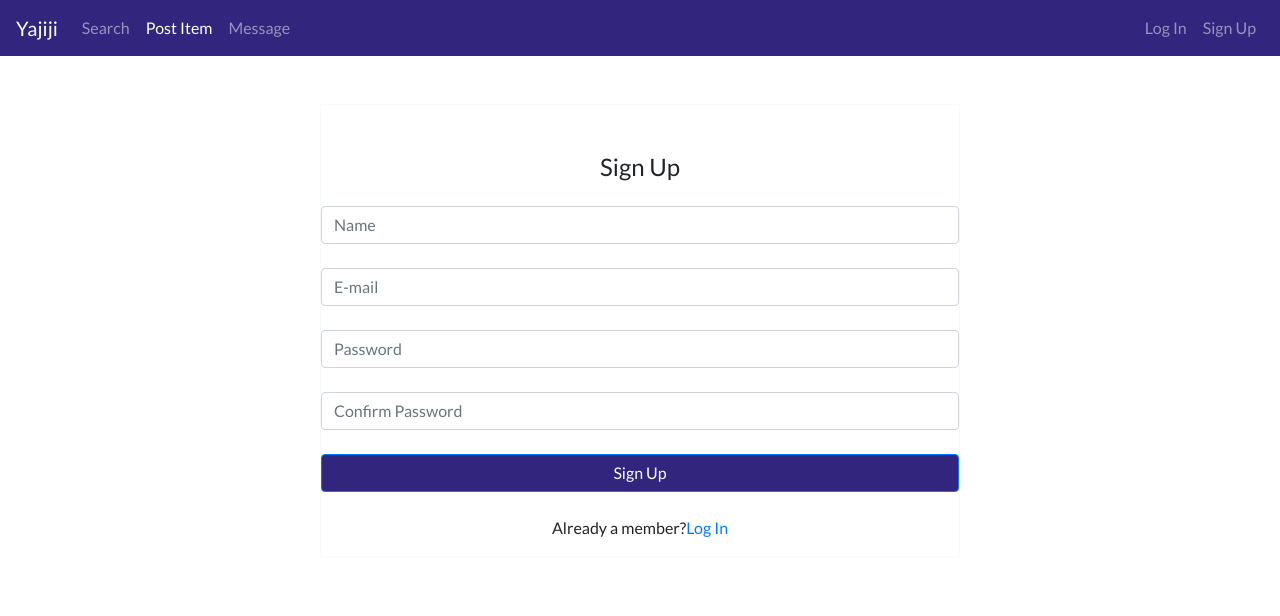
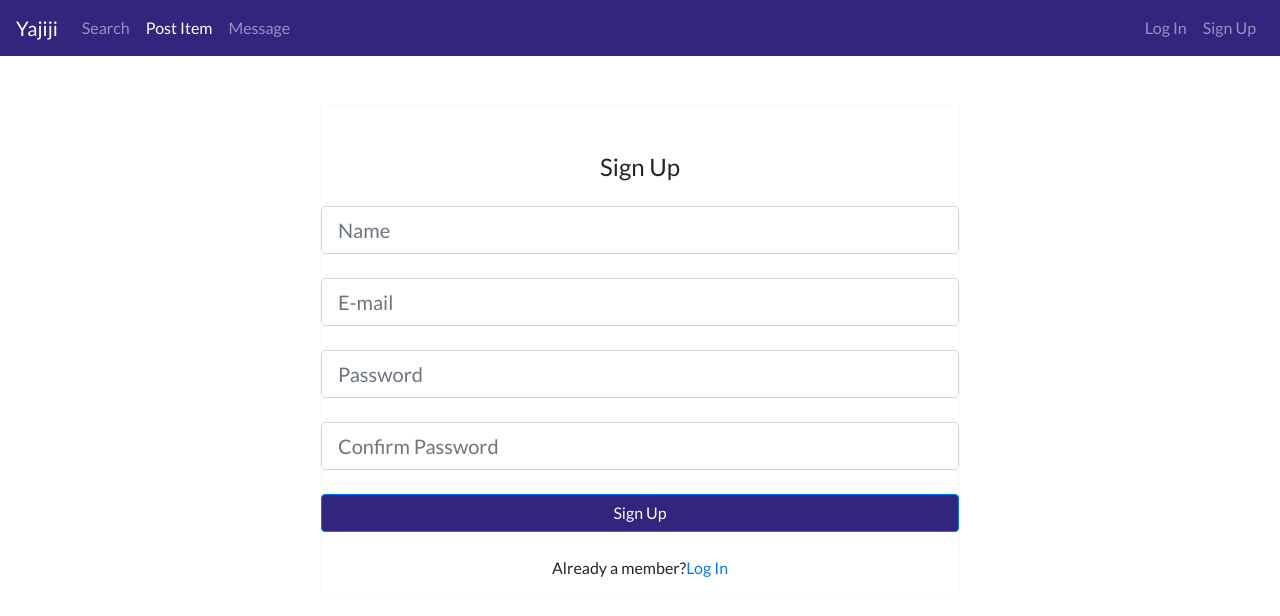
Before and after one commit to ykurata/shop-app, a React (Create React App) app in the folder client/: page /signup in a window 1280 px wide. Shown: the top 616 px of the page. Built offline with nearby package versions, Linux system fonts and the light colour scheme; no server answers.

Commit message:
wider the input fields of login and sign up

```diff
--- a/client/src/components/Login.js
+++ b/client/src/components/Login.js
@@ -59,11 +59,11 @@ class Login extends Component {
                 {this.state.validationErrors ?
                   <p className="error">{this.state.validationErrors.email}</p>
                 : null}
-                <input onChange={this.onChange} type="email" name="email" id="defaultLoginFormEmail" className="form-control mb-4" placeholder="E-mail" />
+                <input onChange={this.onChange} type="email" name="email" id="defaultLoginFormEmail" className="form-control form-control-lg mb-4" placeholder="E-mail" />
                 {this.state.validationErrors ?
                   <p className="error">{this.state.validationErrors.password}</p>
                 : null}
-                <input onChange={this.onChange} type="password" name="password" id="defaultLoginFormPassword" className="form-control mb-4" placeholder="Password" />
+                <input onChange={this.onChange} type="password" name="password" id="defaultLoginFormPassword" className="form-control form-control-lg mb-4" placeholder="Password" />
                 <button className="btn btn-primary btn-block my-4" type="submit">Log In</button>
                 <p>Not a member?
                     <a href="/signup">Register</a>
--- a/client/src/components/Signup.js
+++ b/client/src/components/Signup.js
@@ -62,19 +62,19 @@ class Signup extends Component {
             {this.state.validationErrors ?
               <p className="error">{this.state.validationErrors.username}</p>
             : null}
-            <input onChange={this.onChange} type="text" name="username" id="defaultRegisterFormName" className="form-control mb-4" placeholder="Name"></input>
+            <input onChange={this.onChange} type="text" name="username" id="defaultRegisterFormName" className="form-control form-control-lg mb-4" placeholder="Name"></input>
             {this.state.validationErrors ?
               <p className="error">{this.state.validationErrors.email}</p>
             : null}
-            <input onChange={this.onChange} type="email" name="email" id="defaultLoginFormEmail" className="form-control mb-4" placeholder="E-mail" />
+            <input onChange={this.onChange} type="email" name="email" id="defaultLoginFormEmail" className="form-control form-control-lg mb-4" placeholder="E-mail" />
             {this.state.validationErrors ?
               <p className="error">{this.state.validationErrors.password}</p>
             : null}
-            <input onChange={this.onChange} type="password" name="password" id="password" className="form-control mb-4" placeholder="Password" />
+            <input onChange={this.onChange} type="password" name="password" id="password" className="form-control form-control-lg mb-4" placeholder="Password" />
             {this.state.validationErrors ?
               <p className="error">{this.state.validationErrors.password2}</p>
             : null}
-            <input onChange={this.onChange} type="password" name="password2" id="password2" className="form-control mb-4" placeholder="Confirm Password" />
+            <input onChange={this.onChange} type="password" name="password2" id="password2" className="form-control form-control-lg mb-4" placeholder="Confirm Password" />
             <button className="btn btn-primary btn-block my-4" type="submit">Sign Up</button>
             <p>Already a member?
                 <a href="/login">Log In</a>
```
